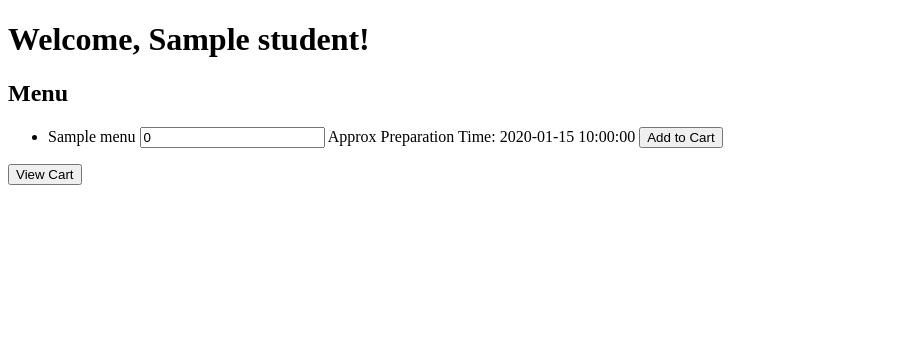
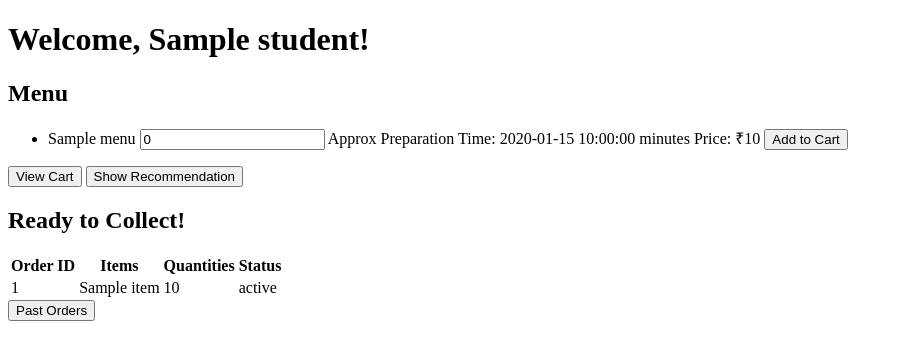
Before and after one commit to Parzival7566/Mini_Projects_sem_5, a Flask app: page /dashboard/1 in a window 1280 px wide. Shown: the top 360 px of the page, without its empty margins (0-903 px from the left). Run offline with Flask 3, Linux system fonts and the light colour scheme; a database or web service that is not in the repository returns one stand-in record (values such as "Sample title"); some libraries are stand-ins or nearby versions.

Commit message:
Update studentdashboard.html

```diff
--- a/Free_Raj/templates/studentdashboard.html
+++ b/Free_Raj/templates/studentdashboard.html
@@ -1,12 +1,14 @@
 <!DOCTYPE html>
-<html>
+<html lang="en">
 <head>
+    <meta charset="UTF-8">
+    <meta name="viewport" content="width=device-width, initial-scale=1.0">
     <title>Student Dashboard</title>
 </head>
 <body>
     <h1>Welcome, {{ student["uname"] }}!</h1>
+
     <h2>Menu</h2>
-
     <form action="/place_order" method="post">
         <input type="hidden" name="prn" value="{{ student["prn"] }}">
         <ul>
@@ -14,26 +16,76 @@
                 <li>
                     <span>{{ item["name"] }}</span>
                     <input type="hidden" name="item" value="{{ item["name"] }}">
-            <input type="number" name="quantity" value="0" min="0">
-            <input type="hidden" name="preparation_time" value="{{ item["preparation_time"] }}">
-            <span>Approx Preparation Time: {{ item["preparation_time"] }}</span>
+                    <input type="number" name="quantity_{{ item["name"] }}" value="0" min="0">
+                    <input type="hidden" name="preparation_time_{{ item["name"] }}" value="{{ item["preparation_time"] }}">
+                    <span>Approx Preparation Time: {{ item["preparation_time"] }} minutes</span>
+                    <input type="hidden" name="price_{{ item["name"] }}" value="{{ item["price"] }}">
+                    <span>Price: ₹{{ item["price"] }}</span>
                     <button type="submit">Add to Cart</button>
                 </li>
             {% endfor %}
         </ul>
     </form>
 
+    <button id="view-cart" onclick="showCart()">View Cart</button>
+    <button onclick="showRecommendation()">Show Recommendation</button>
+
+    <!-- Open Orders Section -->
+    {% if closed_orders %}
+        <div id="ready-orders">
+            <h2>Ready to Collect!</h2>
+            <div class="order-list">
+                <table>
+                    <tr>
+                        <th>Order ID</th>
+                        <th>Items</th>
+                        <th>Quantities</th>
+                        <th>Status</th>
+                    </tr>
+                    {% for order in closed_orders %}
+                        <tr>
+                            <td>{{ order._id }}</td>
+                            <td>{{ order.item }}</td>
+                            <td>{{ order.quantity }}</td>
+                            <td>{{ order.status }}</td>
+                        </tr>
+                    {% endfor %}
+                </table>
+            </div>
+        </div>
+    {% endif %}
+
+    <!-- Most Recent Order Section -->
+    {% if recent_item %}
+        <div id="most-recent-order">
+            <h2>Most Recent Order</h2>
+            <p>Item: {{ recent_item }}</p>
+            <!-- Add more details as needed -->
+        </div>
+    {% endif %}
+
+    <button id="past_orders" onclick="past_orders()">Past Orders</button>
+
     <script>
         function showCart() {
             window.location.href = "/view_cart?prn={{ student['prn'] }}";
         }
 
-    function checkout() {
-        // Implement checkout logic (e.g., payment processing)
+
+    function showRecommendation() {
+        //fetch(`/recommendations/{{ student['prn'] }}`)
+           // .then(response => response.json())
+           // .then(data => {
+                 window.location.href = `/recommendations/{{ student['prn'] }}`;
+           // })
+           // .catch(error => console.error("Error fetching recommendation:", error));
+    }
+
+
+
+        function past_orders() {
+            window.location.href = "/past_orders/{{ student['prn'] }}";
         }
     </script>
-
-    <!-- View Cart and Checkout buttons -->
-    <button id="view-cart" onclick="showCart()">View Cart</button>
 </body>
 </html>
```
Lines whose indentation alone changed are shown as unchanged.
